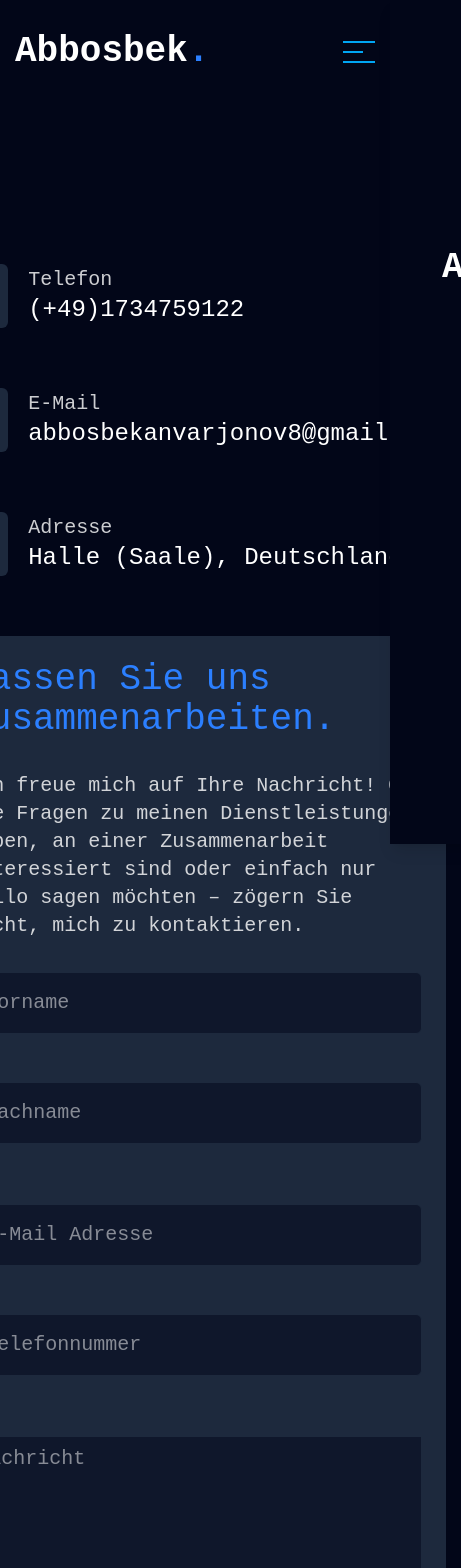
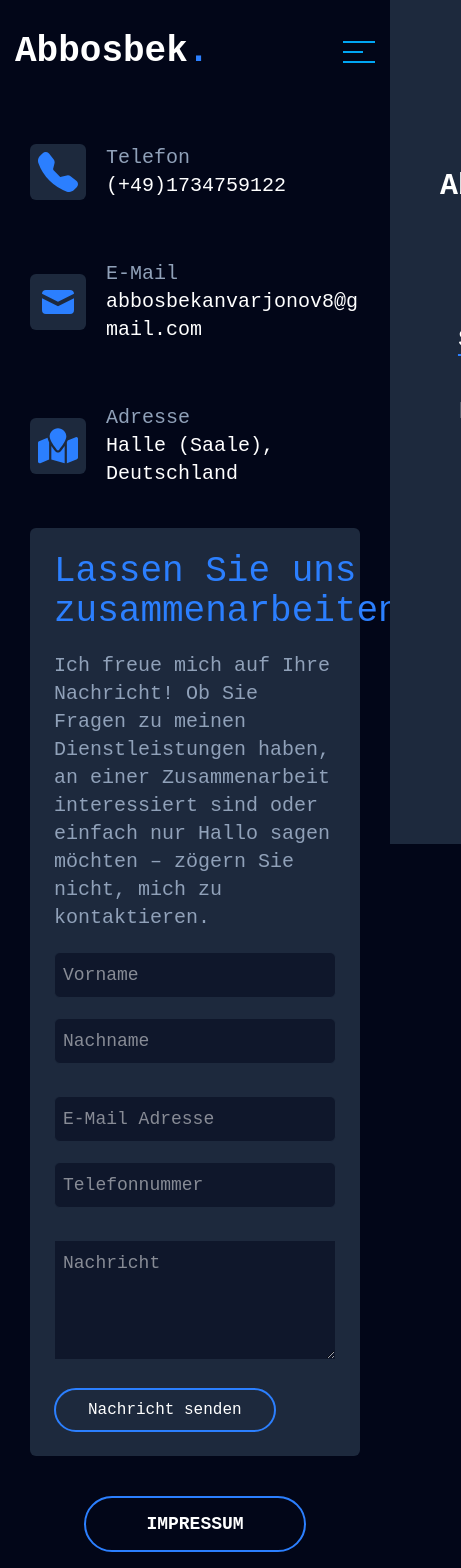
Before and after one commit to abbosaliy/Abbosbek-Anvarjonov, a React (Vite) app: page /Abbosbek-Anvarjonov/kontakt in a window 390 px wide. Shown: the top 1568 px of the page, 461 px wide, since content can reach past the window. Built offline with nearby package versions, Linux system fonts and the light colour scheme.

Commit message:
responsive design flaws have been fixed.

```diff
--- a/package.json
+++ b/package.json
@@ -15,6 +15,7 @@
     "react-dom": "^19.1.0",
     "react-icons": "^5.5.0",
     "react-router-dom": "^7.6.2",
+    "tailwind-scrollbar": "^4.0.2",
     "tailwind-scrollbar-hide": "^4.0.0"
   },
   "devDependencies": {
@@ -30,7 +31,7 @@
     "eslint-plugin-react-refresh": "^0.4.19",
     "globals": "^16.0.0",
     "postcss": "^8.5.6",
-    "tailwindcss": "^4.1.10",
+    "tailwindcss": "^4.1.11",
     "typescript": "~5.8.3",
     "typescript-eslint": "^8.30.1",
     "vite": "^6.3.5"
--- a/src/components/Header/Navigation/MobilNavi.tsx
+++ b/src/components/Header/Navigation/MobilNavi.tsx
@@ -16,7 +16,7 @@ const activeLinksClass = ({ isActive }: { isActive: boolean }): string =>
 function MobileMenu({ isOpen, onClose }: MobileMenuProps) {
   return (
     <div
-      className={`fixed    xl:hidden top-0 right-0 h-full w-80 flex flex-col items-center  p-10  gap-40 shadow-lg bg-slate-950 transform transition-transform duration-300 z-50 ${
+      className={`fixed xl:hidden top-0 right-0 h-full w-70 flex flex-col items-center p-10  gap-20 bg-slate-800 transform transition-transform duration-400 z-50 ${
         isOpen ? 'translate-x-0' : 'translate-x-full'
       }`}
     >
@@ -28,15 +28,15 @@ function MobileMenu({ isOpen, onClose }: MobileMenuProps) {
           <HiOutlineX className="w-10 h-10" />
         </button>
       </div>
-      <div className="flex flex-col items-center gap-40 ">
-        <h1 className="font-semibold text-4xl">
+      <div className="flex flex-col items-center gap-30 ">
+        <h1 className="font-semibold text-3xl">
           Abbosbek <span className="text-blue-500">.</span>
         </h1>
-
         <ul className="flex flex-col items-center gap-10">
           <li>
             <NavLink
               to={'/Abbosbek-Anvarjonov/'}
+              onClick={onClose}
               className={activeLinksClass}
             >
               StartSeite
@@ -45,6 +45,7 @@ function MobileMenu({ isOpen, onClose }: MobileMenuProps) {
           <li>
             <NavLink
               to={'/Abbosbek-Anvarjonov/lebenslauf'}
+              onClick={onClose}
               className={activeLinksClass}
             >
               Lebenslauf
@@ -53,6 +54,7 @@ function MobileMenu({ isOpen, onClose }: MobileMenuProps) {
           <li>
             <NavLink
               to={'/Abbosbek-Anvarjonov/projekte'}
+              onClick={onClose}
               className={activeLinksClass}
             >
               Projekte
@@ -61,6 +63,7 @@ function MobileMenu({ isOpen, onClose }: MobileMenuProps) {
           <li>
             <NavLink
               to={'/Abbosbek-Anvarjonov/kontakt'}
+              onClick={onClose}
               className={activeLinksClass}
             >
               Kontakt
--- a/src/components/Kontakt/Kontakt.tsx
+++ b/src/components/Kontakt/Kontakt.tsx
@@ -4,94 +4,94 @@ import { FaMapLocation } from 'react-icons/fa6';
 
 function Kontakt() {
   return (
-    <div className="flex  flex-col  items-center">
-      <div className="container flex-col ">
-        <div className="flex flex-col 2xl:items-center 2xl:flex-row 2xl:justify-between gap-15 2xl:gap-30 pt-30  pb-10">
-          <div className="flex flex-col 2xl:order-2 gap-15">
+    <div className="container ">
+      <div className="flex flex-col xl:items-center xl:flex-row xl:justify-between gap-10 ">
+        <div className="flex flex-col xl:order-2 gap-15">
           <div className="flex flex-col">
             <div className="flex items-center gap-5">
-                <div className="bg-slate-800 rounded-md p-3">
+              <div className="bg-slate-800 rounded-md p-2">
                 <BsFillTelephoneFill className="w-10 h-10 text-blue-500" />
               </div>
               <div className="flex flex-col">
-                  <p className="text-white/80 text-xl">Telefon</p>
-                  <p className="text-2xl">(+49)1734759122</p>
+                <p className="text-slate-400 text-xl">Telefon</p>
+                <p className="text-xl">(+49)1734759122</p>
               </div>
             </div>
           </div>
           <div className="flex flex-col">
             <div className="flex items-center gap-5">
-                <div className="bg-slate-800 rounded-md p-3">
+              <div className="bg-slate-800 rounded-md p-2">
                 <HiMail className="w-10 h-10 text-blue-500" />
               </div>
               <div className="flex flex-col">
-                  <p className="text-white/80 text-xl">E-Mail</p>
-                  <p className="text-2xl">abbosbekanvarjonov8@gmail.com</p>
+                <p className="text-slate-400 text-xl">E-Mail</p>
+                <p className="text-xl break-all">
+                  abbosbekanvarjonov8@gmail.com
+                </p>
               </div>
             </div>
           </div>
           <div className="flex flex-col">
             <div className="flex items-center gap-5">
-                <div className="bg-slate-800 rounded-md p-3">
+              <div className="bg-slate-800 rounded-md p-2">
                 <FaMapLocation className="w-10 h-10 text-blue-500" />
               </div>
 
               <div className="flex flex-col">
-                  <p className="text-white/80 text-xl">Adresse</p>
-                  <p className="text-2xl">Halle (Saale), Deutschland</p>
+                <p className="text-slate-400 text-xl">Adresse</p>
+                <p className="text-xl">Halle (Saale), Deutschland</p>
               </div>
             </div>
           </div>
         </div>
 
-          <div className="flex flex-col items-start bg-slate-800 p-6 gap-8 ">
+        <div className="xl:w-[54%] flex flex-col items-start rounded-md bg-slate-800 p-6 gap-5 ">
           <h1 className="text-4xl text-blue-500">
-              Lassen Sie uns <br /> zusammenarbeiten.
+            Lassen Sie uns zusammenarbeiten.
           </h1>
-            <p className="text-white/80 text-xl">
+          <p className="text-slate-400 text-xl">
             Ich freue mich auf Ihre Nachricht! Ob Sie Fragen zu meinen
             Dienstleistungen haben, an einer Zusammenarbeit interessiert sind
             oder einfach nur Hallo sagen möchten – zögern Sie nicht, mich zu
             kontaktieren.
           </p>
 
-            <div className="flex w-full flex-col gap-15">
-              <div className="w-full flex flex-col xl:flex-row gap-12 items-center">
+          <div className="flex w-full flex-col gap-8">
+            <div className="w-full flex flex-col md:flex-row gap-5 items-center">
               <input
                 type="text"
                 placeholder="Vorname"
-                  className="w-full rounded-md text-xl bg-slate-900 p-4 border border-slate-800 focus:border-blue-500 focus:outline-none"
+                className="w-full rounded-md text-lg bg-slate-900 p-2 border border-slate-800 focus:border-blue-500 focus:outline-none"
               />
               <input
                 type="text"
                 placeholder="Nachname"
-                  className="w-full rounded-md text-xl bg-slate-900 p-4 border border-slate-800 focus:border-blue-500 focus:outline-none"
+                className="w-full rounded-md text-lg bg-slate-900 p-2 border border-slate-800 focus:border-blue-500 focus:outline-none"
               />
             </div>
-              <div className="w-full flex flex-col xl:flex-row gap-12 items-center">
+            <div className="w-full flex flex-col md:flex-row gap-5 items-center">
               <input
                 type="text"
                 placeholder="E-Mail Adresse"
-                  className="w-full rounded-md text-xl bg-slate-900 p-4 border border-slate-800 focus:border-blue-500 focus:outline-none"
+                className="w-full rounded-md text-lg bg-slate-900 p-2 border border-slate-800 focus:border-blue-500 focus:outline-none"
               />
               <input
                 type="text"
                 placeholder="Telefonnummer"
-                  className="w-full rounded-md text-xl bg-slate-900 p-4 border border-slate-800 focus:border-blue-500 focus:outline-none"
+                className="w-full rounded-md text-lg bg-slate-900 p-2 border border-slate-800 focus:border-blue-500 focus:outline-none"
               />
             </div>
 
             <div className="w-full">
               <textarea
-                  className="w-full bg-slate-900 p-2 text-xl min-h-[200px] resize-y  border border-slate-800 focus:border-blue-500 focus:outline-none"
+                className="w-full bg-slate-900 p-2 text-lg min-h-[120px] resize-y  border border-slate-800 focus:border-blue-500 focus:outline-none"
                 placeholder="Nachricht"
               ></textarea>
             </div>
           </div>
-            <button className=" py-4 px-8 border-blue-500 border-2  cursor-pointer rounded-full  hover:bg-blue-500 hover:text-slate-950 transition-all duration-300 font-extralight">
+          <button className=" py-2 px-8 border-blue-500 border-2  cursor-pointer rounded-full  hover:bg-blue-500 hover:text-slate-950 transition-all duration-300 font-extralight">
             Nachricht senden
           </button>
-          </div>
         </div>
       </div>
     </div>
--- a/src/components/Lebenslauf/Ausbilding.tsx
+++ b/src/components/Lebenslauf/Ausbilding.tsx
@@ -12,10 +12,10 @@ function Ausbildung() {
           est ipsa totam repudiandae corrupti recusandae molestias odit itaque
         </p>
       </div>
-      <div className="max-h-[500px] grid grid-cols-4 gap-6  overscroll-contain overflow-y-auto">
-        <div className="h-[184px] col-span-4 lg:col-span-2 lg:items-start flex flex-col items-center  rounded-md bg-slate-800 p-6 gap-6">
+      <div className="max-h-[500px] grid grid-cols-4 gap-4  overscroll-contain overflow-y-auto ">
+        <div className="h-[184px] col-span-4 lg:col-span-2 lg:items-start flex flex-col items-center  rounded-md bg-slate-800 p-6 gap-2">
           <p className="text-xl text-blue-500 font-bold">2025 - bis jetzt</p>
-          <h2 className="text-xl font-mono text-white ">
+          <h2 className="text-xl font-mono text-white">
             Front-End Web Devolopment
           </h2>
           <h2 className="flex items-center gap-2 text-slate-400 text-lg">
@@ -37,7 +37,7 @@ function Ausbildung() {
             WeiterBildung - DevKarriere
           </h2>
         </div>
-        <div className="h-[184px] col-span-4 lg:col-span-2 lg:items-start flex flex-col items-center   rounded-md bg-slate-800 p-6 gap-4">
+        <div className="h-[184px] col-span-4 lg:col-span-2 lg:items-start flex flex-col items-center   rounded-md bg-slate-800 p-6 gap-2">
           <p className="text-xl text-blue-500 font-bold">2024</p>
           <h2 className="text-xl font-mono text-white">
             Front-End Devolopment
@@ -61,10 +61,10 @@ function Ausbildung() {
             Front-End Bootcamp - PDP Academy
           </h2>
         </div>
-        <div className="h-[184px] col-span-4 lg:col-span-2 lg:items-start flex flex-col items-center justify-center  rounded-md bg-slate-800 py-6 px-10 gap-2">
+        <div className="h-[184px] col-span-4 lg:col-span-2 lg:items-start flex flex-col items-center  rounded-md bg-slate-800 p-6  gap-2">
           <p className="text-xl text-blue-500 font-bold">2021-2024</p>
           <h2 className="text-xl font-mono text-white">
-            Qualifitzierte Berufskraftfahrer
+            Qualifitzierte <br /> Berufskraftfahrer
           </h2>
 
           <h2 className="flex items-center gap-2 text-slate-400 text-xl ">
--- a/src/components/UI/Impressum.tsx
+++ b/src/components/UI/Impressum.tsx
@@ -1,7 +1,16 @@
+import Button from './Button';
+
 function Impressum() {
   return (
     <div className="fixed  inset-0  bg-black/50 flex items-center  justify-center ">
       <div className=" flex flex-col  items-start gap-5 bg-slate-800 text-xl text-white/80 rounded-lg p-10  w-[600px] h-[600px] relative ">
+        <Button
+          onClick={() => onclose}
+          className="flex items-end"
+          title=""
+        >
+          x
+        </Button>
         <h1 className="text-blue-500 font-bold text-2xl">Impressum</h1>
         <p>
           Abbosbek Anvarjonov
```
Also changed, not shown: src/components/Projekte/Projekte.tsx (+14 -14 lines), 1 other file (tests, documents, lock files or other folders). Lines whose indentation alone changed are shown as unchanged.
